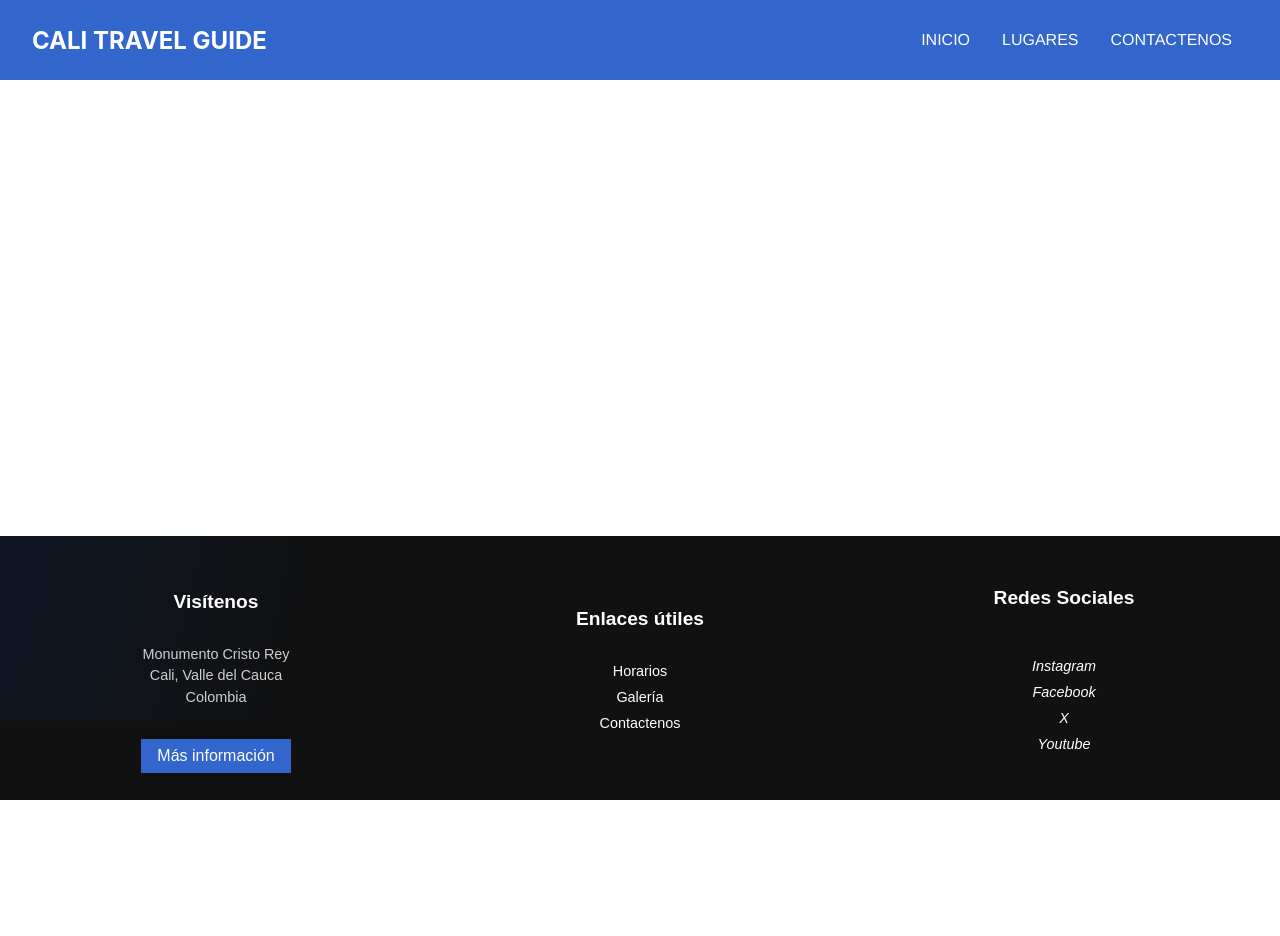
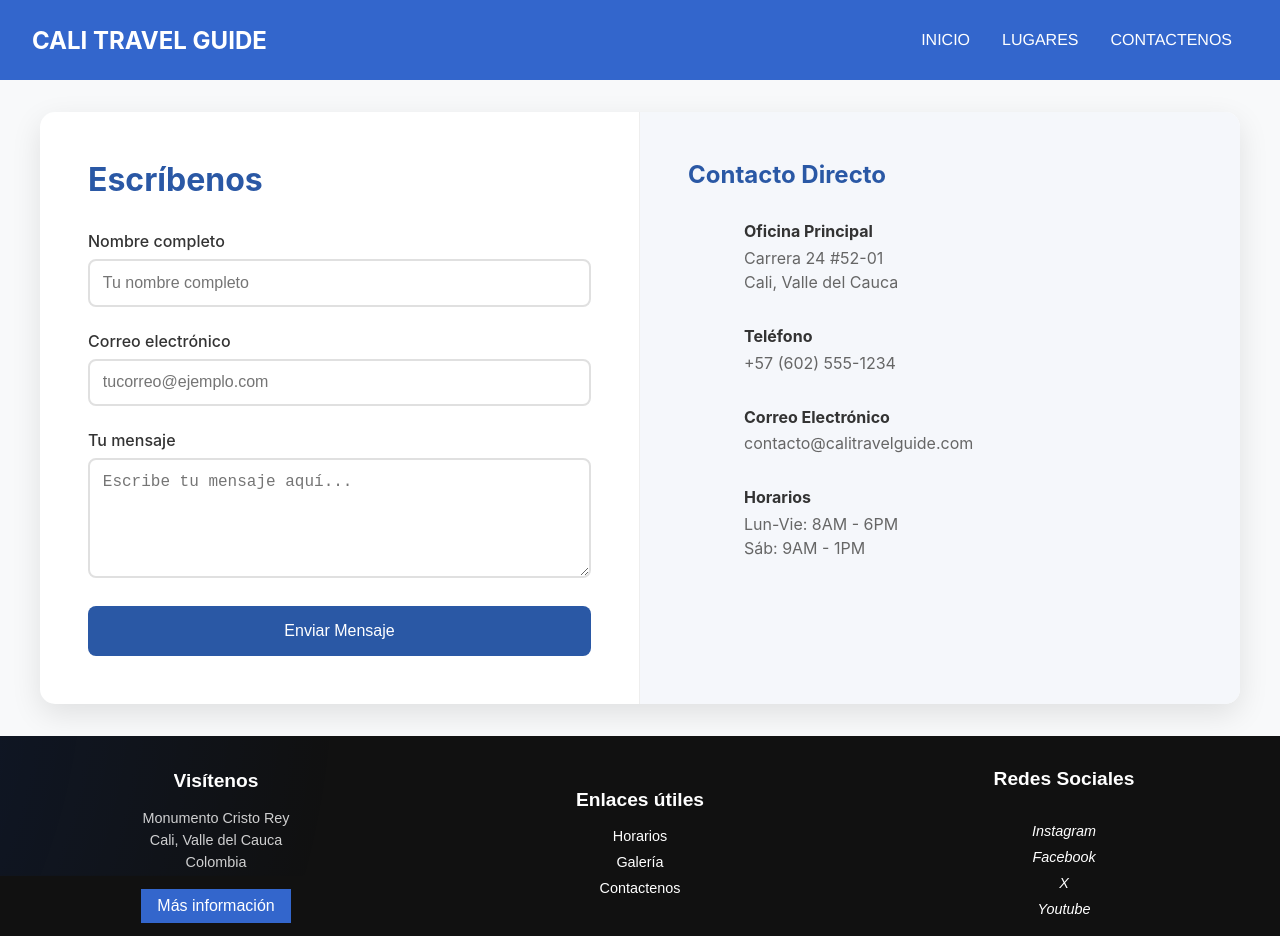
Before and after one commit to JuanTriana27/Cali-Travel-Guide, a React (Create React App) app: page /contactenos in a window 1280 px wide. Before the commit the page ends 800 px from the top, so only its background shows below. Built offline with nearby package versions, Linux system fonts and the light colour scheme.

Commit message:
envio de correos

```diff
--- a/package.json
+++ b/package.json
@@ -4,9 +4,11 @@
   "private": true,
   "dependencies": {
     "@babel/plugin-proposal-private-property-in-object": "^7.21.11",
+    "@fortawesome/fontawesome-free": "^6.7.2",
     "@testing-library/jest-dom": "^5.17.0",
     "@testing-library/react": "^13.4.0",
     "@testing-library/user-event": "^13.5.0",
+    "emailjs-com": "^3.2.0",
     "react": "^18.3.1",
     "react-dom": "^18.3.1",
     "react-router-dom": "^6.28.0",
--- a/src/App.js
+++ b/src/App.js
@@ -5,6 +5,7 @@ import Home from './pages/Home/home.jsx';
 import Footer from './components/Footer/footer.jsx';
 import Historia from './pages/Historia/historia.jsx';
 import Fotografias from './pages/Fotografias/fotografias.jsx';
+import Contactenos  from './pages/Contactenos/contactenos.jsx';
 
 function App() {
   return (
@@ -28,6 +29,7 @@ function App() {
             <Route path="/" element={<Home />} />
             <Route path="/historia" element={<Historia />} />
             <Route path="/fotografias" element={<Fotografias />} />
+            <Route path="/contactenos" element={<Contactenos />} />
           </Routes>
         </main>
 
--- a/src/components/AudioPlayer/audioPlayer.jsx
+++ b/src/components/AudioPlayer/audioPlayer.jsx
@@ -1,9 +1,18 @@
-import React, { useState, useRef } from 'react';
-import '../AudioPlayer/audioPlayer.css';
+import React, { useState, useRef, useEffect } from 'react';
+import './audioPlayer.css';
 
 const AudioPlayer = ({ audioSrc }) => {
   const [isPlaying, setIsPlaying] = useState(false);
+  const [progress, setProgress] = useState(0);
+  const [currentTime, setCurrentTime] = useState('0:00');
+  const [duration, setDuration] = useState('0:00');
   const audioRef = useRef(null);
+
+  const formatTime = (seconds) => {
+    const minutes = Math.floor(seconds / 60);
+    const remainingSeconds = Math.floor(seconds % 60);
+    return `${minutes}:${remainingSeconds.toString().padStart(2, '0')}`;
+  };
 
   const togglePlay = () => {
     if (isPlaying) {
@@ -14,13 +23,58 @@ const AudioPlayer = ({ audioSrc }) => {
     setIsPlaying(!isPlaying);
   };
 
+  useEffect(() => {
+    const audio = audioRef.current;
+
+    const updateProgress = () => {
+      const progress = (audio.currentTime / audio.duration) * 100 || 0;
+      setProgress(progress);
+      setCurrentTime(formatTime(audio.currentTime));
+    };
+
+    const setAudioData = () => {
+      setDuration(formatTime(audio.duration));
+    };
+
+    audio.addEventListener('timeupdate', updateProgress);
+    audio.addEventListener('loadedmetadata', setAudioData);
+
+    return () => {
+      audio.removeEventListener('timeupdate', updateProgress);
+      audio.removeEventListener('loadedmetadata', setAudioData);
+    };
+  }, []);
+
   return (
     <div className="audioPlayer">
       <button onClick={togglePlay} className="playButton">
-        {isPlaying ? '⏸' : '▶'}
+        <div className="buttonContent">
+          {isPlaying ? (
+            <svg className="pauseIcon" viewBox="0 0 24 24">
+              <path d="M6 4h4v16H6V4zm8 0h4v16h-4V4z"/>
+            </svg>
+          ) : (
+            <svg className="playIcon" viewBox="0 0 24 24">
+              <path d="M8 5v14l11-7z"/>
+            </svg>
+          )}
+        </div>
       </button>
+
+      <div className="progressContainer">
+        <div className="timeDisplay">
+          <span>{currentTime}</span>
+          <span>{duration}</span>
+        </div>
+        <div className="progressBar">
+          <div
+            className="progress"
+            style={{ width: `${progress}%` }}
+          ></div>
+        </div>
+      </div>
+
       <audio ref={audioRef} src={audioSrc} />
-      <div className="audioTitle">Audioguía Historia de Cristo Rey</div>
     </div>
   );
 };
--- a/src/components/Navbar/navbar.jsx
+++ b/src/components/Navbar/navbar.jsx
@@ -15,7 +15,7 @@ const Navbar = () => (
     <ul className="navbarMenu" id="menuIconAcction">
       <li><Link to="/" className="navbarLink">INICIO</Link></li> {/* Redirige al Home */}
       <li>LUGARES</li>
-      <li>CONTACTENOS</li>
+      <li><Link to="/contactenos" className="navbarLink">CONTACTENOS</Link></li>
     </ul>
   </nav>
 );
--- /dev/null
+++ b/src/pages/Contactenos/contactenos.css
@@ -0,0 +1,172 @@
+/* Estilos base */
+* {
+    box-sizing: border-box;
+    margin: 0;
+    padding: 0;
+}
+
+.contact-container {
+    display: flex;
+    justify-content: center;
+    align-items: center;
+    min-height: calc(100vh - 80px - 100px);
+    padding: 2rem;
+    background: #f8f9fa;
+}
+
+.contact-card {
+    background: white;
+    border-radius: 15px;
+    box-shadow: 0 10px 30px rgba(0, 0, 0, 0.1);
+    display: grid;
+    grid-template-columns: 1fr 1fr;
+    max-width: 1200px;
+    width: 100%;
+}
+
+/* Sección del formulario */
+.form-section {
+    padding: 3rem;
+    border-right: 1px solid #eee;
+}
+
+.form-section h2 {
+    color: #2a58a5;
+    margin-bottom: 2rem;
+    font-size: 2rem;
+}
+
+.input-group {
+    margin-bottom: 1.5rem;
+}
+
+.input-group label {
+    display: block;
+    margin-bottom: 0.5rem;
+    color: #333;
+    font-weight: 500;
+}
+
+.input-group input,
+.input-group textarea {
+    width: 100%;
+    padding: 0.8rem;
+    border: 2px solid #e0e0e0;
+    border-radius: 8px;
+    font-size: 1rem;
+    transition: border-color 0.3s ease;
+}
+
+.input-group input:focus,
+.input-group textarea:focus {
+    border-color: #2a58a5;
+    outline: none;
+}
+
+.submit-btn {
+    background: #2a58a5;
+    color: white;
+    padding: 1rem 2rem;
+    border: none;
+    border-radius: 8px;
+    font-size: 1rem;
+    cursor: pointer;
+    transition: all 0.3s ease;
+    width: 100%;
+}
+
+.submit-btn:hover {
+    background: #1e3d6b;
+    transform: translateY(-2px);
+}
+
+/* Sección de información */
+.info-section {
+    padding: 3rem;
+    background: #f5f7fb;
+    border-radius: 0 15px 15px 0;
+}
+
+.info-section h3 {
+    color: #2a58a5;
+    margin-bottom: 2rem;
+    font-size: 1.5rem;
+}
+
+.contact-item {
+    display: flex;
+    gap: 1rem;
+    margin-bottom: 2rem;
+    align-items: center;
+}
+
+.contact-item i {
+    font-size: 1.5rem;
+    color: #2a58a5;
+    min-width: 40px;
+    text-align: center;
+}
+
+.contact-item h4 {
+    color: #333;
+    margin-bottom: 0.3rem;
+}
+
+.contact-item p {
+    color: #666;
+    line-height: 1.5;
+}
+
+/* Alertas */
+.alert {
+    padding: 1rem;
+    margin-bottom: 1.5rem;
+    border-radius: 8px;
+    text-align: center;
+}
+
+.success {
+    background: #d4edda;
+    color: #155724;
+    border: 1px solid #c3e6cb;
+}
+
+.error {
+    background: #f8d7da;
+    color: #721c24;
+    border: 1px solid #f5c6cb;
+}
+
+/* Responsive */
+@media (max-width: 768px) {
+    .contact-card {
+        grid-template-columns: 1fr;
+    }
+
+    .form-section {
+        border-right: none;
+        border-bottom: 1px solid #eee;
+    }
+
+    .contact-container {
+        padding: 1rem;
+    }
+
+    .form-section,
+    .info-section {
+        padding: 2rem;
+    }
+}
+
+@media (max-width: 480px) {
+
+    .form-section,
+    .info-section {
+        padding: 1.5rem;
+    }
+
+    .contact-item {
+        flex-direction: column;
+        align-items: flex-start;
+    }
+}
--- /dev/null
+++ b/src/pages/Contactenos/contactenos.jsx
@@ -0,0 +1,144 @@
+import React, { useState } from 'react';
+import emailjs from 'emailjs-com';
+import './contactenos.css';
+
+// Configuración EmailJS con tus IDs reales
+emailjs.init('ocCME3mw3tE_Fhlkk');
+
+const Contactenos = () => {
+  const [formData, setFormData] = useState({
+    name: '',
+    email: '',
+    message: ''
+  });
+
+  const [isSending, setIsSending] = useState(false);
+
+  const handleChange = (e) => {
+    setFormData({
+      ...formData,
+      [e.target.name]: e.target.value
+    });
+  };
+
+  const handleSubmit = (e) => {
+    e.preventDefault();
+    setIsSending(true);
+
+    emailjs.send(
+      'service_0mtghnm',
+      'template_bx4u3em',
+      {
+        from_name: formData.name,
+        reply_to: formData.email,
+        message: formData.message,
+        to_email: 'trianajuan28@gmail.com'
+      }
+    )
+    .then(() => {
+      alert('🎉 Mensaje enviado con éxito!');
+      setFormData({ name: '', email: '', message: '' });
+    })
+    .catch((error) => {
+      console.error('Error detallado:', error);
+      alert('❌ Error: ' + error.text || 'Intenta nuevamente');
+    })
+    .finally(() => setIsSending(false));
+  };
+
+  return (
+    <main className="contact-container">
+      <div className="contact-card">
+        {/* Sección del Formulario */}
+        <div className="form-section">
+          <h2>Escríbenos</h2>
+
+          <form onSubmit={handleSubmit}>
+            <div className="input-group">
+              <label>Nombre completo</label>
+              <input
+                type="text"
+                name="name"
+                value={formData.name}
+                onChange={handleChange}
+                placeholder="Tu nombre completo"
+                required
+              />
+            </div>
+
+            <div className="input-group">
+              <label>Correo electrónico</label>
+              <input
+                type="email"
+                name="email"
+                value={formData.email}
+                onChange={handleChange}
+                placeholder="tucorreo@ejemplo.com"
+                required
+              />
+            </div>
+
+            <div className="input-group">
+              <label>Tu mensaje</label>
+              <textarea
+                name="message"
+                value={formData.message}
+                onChange={handleChange}
+                placeholder="Escribe tu mensaje aquí..."
+                rows="5"
+                required
+              ></textarea>
+            </div>
+
+            <button
+              type="submit"
+              className="submit-btn"
+              disabled={isSending}
+            >
+              {isSending ? 'Enviando...' : 'Enviar Mensaje'}
+            </button>
+          </form>
+        </div>
+
+        {/* Sección de Información de Contacto */}
+        <div className="info-section">
+          <h3>Contacto Directo</h3>
+
+          <div className="contact-item">
+            <i className="fas fa-map-marker-alt"></i>
+            <div>
+              <h4>Oficina Principal</h4>
+              <p>Carrera 24 #52-01<br/>Cali, Valle del Cauca</p>
+            </div>
+          </div>
+
+          <div className="contact-item">
+            <i className="fas fa-phone-alt"></i>
+            <div>
+              <h4>Teléfono</h4>
+              <p>+57 (602) 555-1234</p>
+            </div>
+          </div>
+
+          <div className="contact-item">
+            <i className="fas fa-envelope"></i>
+            <div>
+              <h4>Correo Electrónico</h4>
+              <p>contacto@calitravelguide.com</p>
+            </div>
+          </div>
+
+          <div className="contact-item">
+            <i className="fas fa-clock"></i>
+            <div>
+              <h4>Horarios</h4>
+              <p>Lun-Vie: 8AM - 6PM<br/>Sáb: 9AM - 1PM</p>
+            </div>
+          </div>
+        </div>
+      </div>
+    </main>
+  );
+};
+
+export default Contactenos;
```
Also changed, not shown: src/components/AudioPlayer/audioPlayer.css (+87 -16 lines), 1 other file (tests, documents, lock files or other folders).
